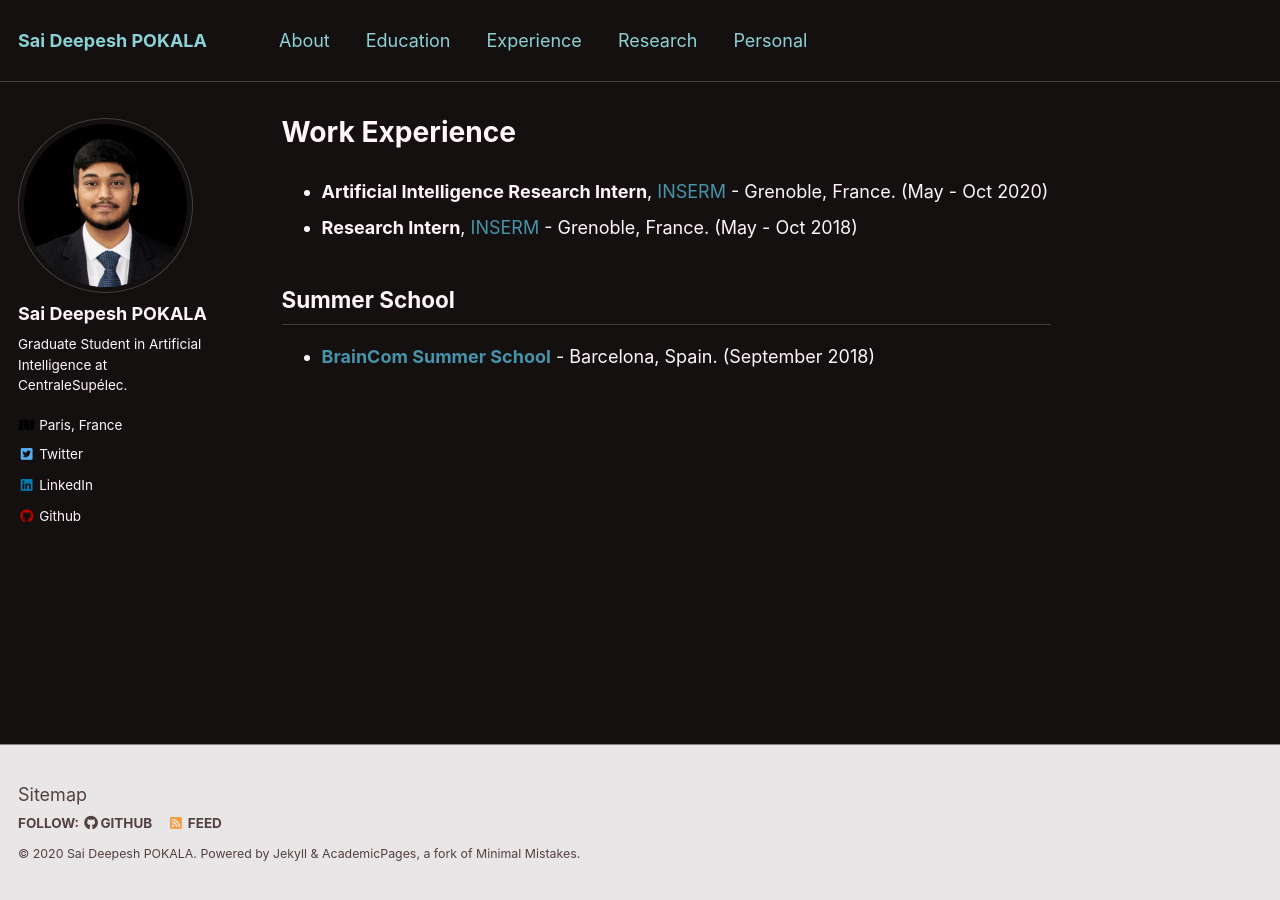
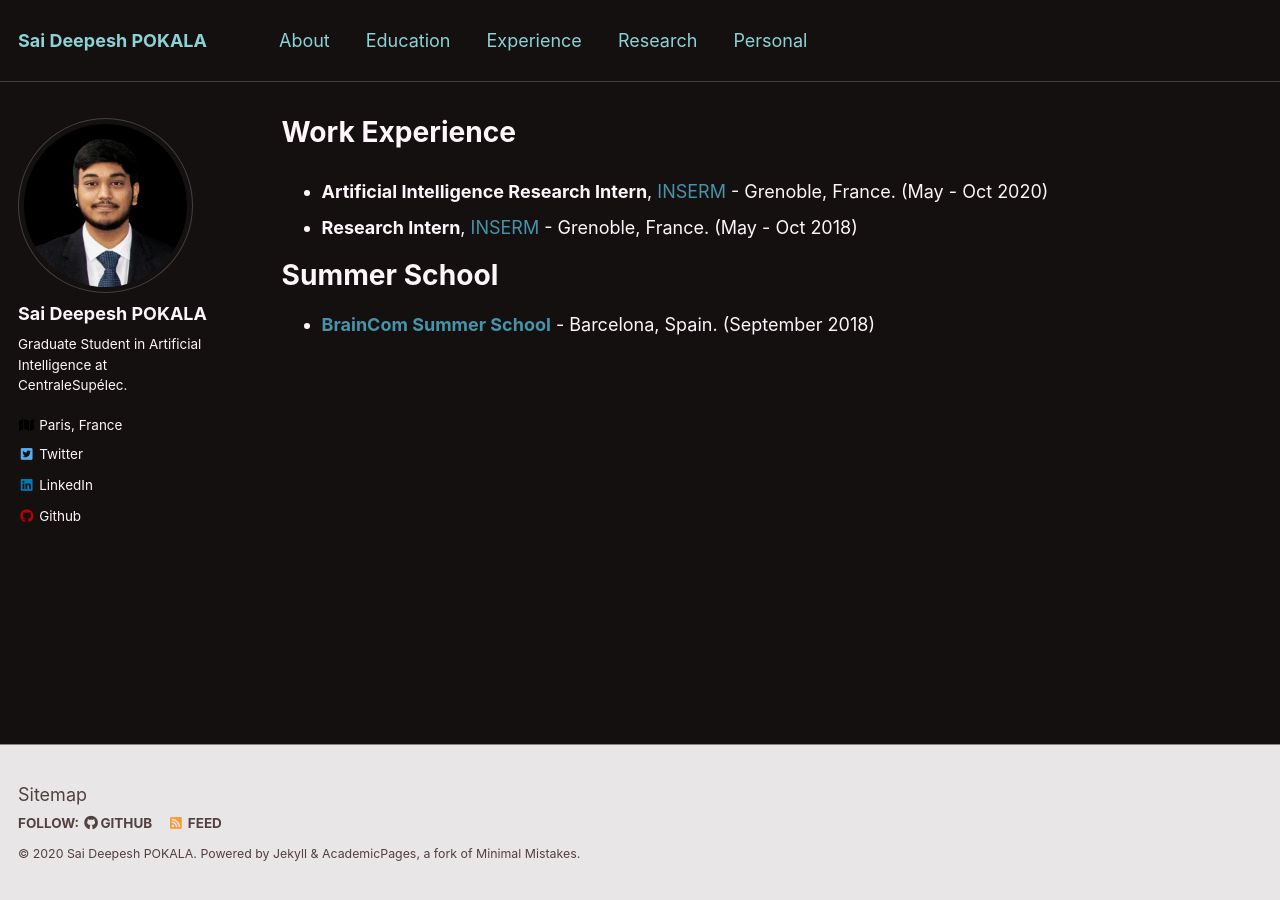
Before and after one commit to saideepesh/saideepesh.github.io, a Jekyll site: the page built from _pages/experience.md, in a window 1280 px wide. Built offline with Jekyll 4.4.1, drawn with Linux system fonts in a browser that asks for light colours.

```diff
--- a/_pages/experience.md
+++ b/_pages/experience.md
@@ -8,6 +8,6 @@ classes: wide
 * **Artificial Intelligence Research Intern**, [INSERM](https://www.inserm.fr/en){:target="_blank" rel="noopener"} - Grenoble, France. (May - Oct 2020)
 * **Research Intern**, [INSERM](https://www.inserm.fr/en){:target="_blank" rel="noopener"} - Grenoble, France. (May - Oct 2018)
 
-## Summer School
+# Summer School
 
 * [**BrainCom Summer School**](http://www.braincom-project.eu/braincom-summer-school-in-barcelona/){:target="_blank" rel="noopener"} - Barcelona, Spain. (September 2018)
```
